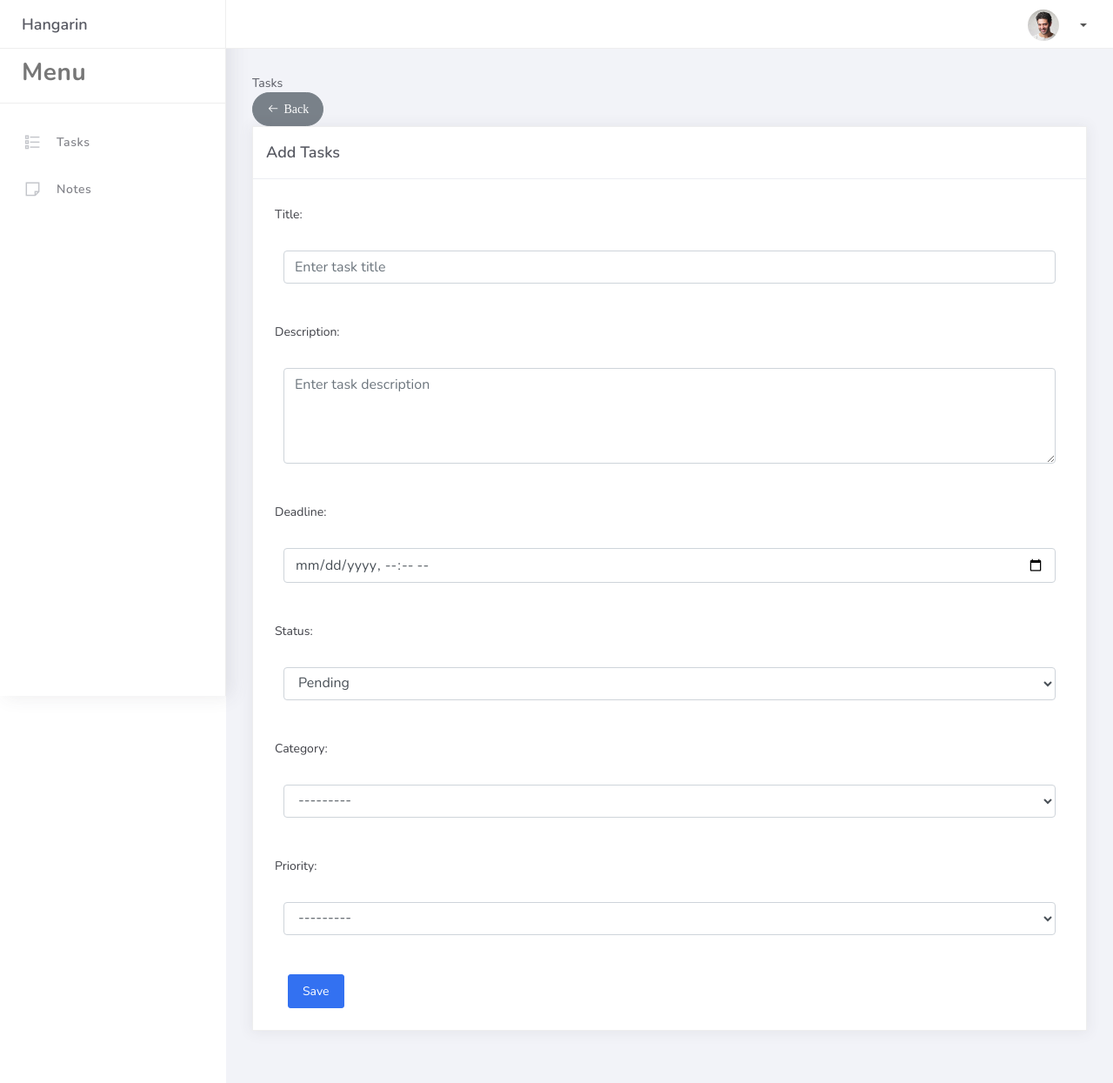
After one commit to JuliusMarckArnesto/Hangarin, a Django app: page /tasks/add in a window 1280 px wide. The commit adds this page. Shown: the whole page at 87% size. Run offline with Django 5.2, Linux system fonts and the light colour scheme; data that the repository does not hold is empty; some libraries are stand-ins or nearby versions.

Commit message:
added create task

```diff
--- /dev/null
+++ b/projectsite/hangarinapp/forms.py
@@ -0,0 +1,58 @@
+from django.forms import ModelForm, DateTimeInput, Textarea, TextInput, Select
+from django import forms
+from django.utils import timezone
+from .models import Task, Note, Category, Priority
+
+class TaskForm(ModelForm):
+    def __init__(self, *args, **kwargs):
+        super().__init__(*args, **kwargs)
+        # Allow saving even when some fields are omitted in the form
+        optional_fields = ['description', 'deadline', 'category', 'priority']
+        for name in optional_fields:
+            if name in self.fields:
+                self.fields[name].required = False
+
+    class Meta:
+        model = Task
+        fields = "__all__"
+        widgets = {
+            'title': TextInput(attrs={
+                'class': 'form-control',
+                'placeholder': 'Enter task title'
+            }),
+            'description': Textarea(attrs={
+                'class': 'form-control',
+                'rows': 4,
+                'placeholder': 'Enter task description'
+            }),
+            'deadline': DateTimeInput(attrs={
+                'class': 'form-control',
+                'type': 'datetime-local'
+            }),
+            'status': Select(attrs={
+                'class': 'form-control'
+            }),
+            'category': Select(attrs={
+                'class': 'form-control'
+            }),
+            'priority': Select(attrs={
+                'class': 'form-control'
+            }),
+        }
+
+    def save(self, commit=True):
+        instance = super().save(commit=False)
+        # Provide sensible defaults for missing fields so model save succeeds
+        if not self.cleaned_data.get('deadline'):
+            instance.deadline = timezone.now()
+        if not self.cleaned_data.get('category'):
+            cat, _ = Category.objects.get_or_create(category_name='Uncategorized')
+            instance.category = cat
+        if not self.cleaned_data.get('priority'):
+            pr, _ = Priority.objects.get_or_create(priority_level='Normal')
+            instance.priority = pr
+        if not self.cleaned_data.get('description'):
+            instance.description = ''
+        if commit:
+            instance.save()
+        return instance
--- a/projectsite/hangarinapp/views.py
+++ b/projectsite/hangarinapp/views.py
@@ -1,6 +1,9 @@
 from django.shortcuts import render
 from django.views.generic.list import ListView
 from hangarinapp.models import Task, Note, SubTask, Category, Priority
+from django.views.generic.edit import CreateView, UpdateView, DeleteView
+from hangarinapp.forms import TaskForm
+from django.urls import reverse_lazy
 
 class TaskListView(ListView):
     model = Task
@@ -8,6 +11,13 @@ class TaskListView(ListView):
     template_name = 'task_list.html'
     paginate_by = None
 
+class TaskCreateView(CreateView):
+    model = Task
+    form_class = TaskForm
+    template_name = 'task_form.html'
+    success_url = reverse_lazy('task-list')
+
+#---- NOTES ----
 class NoteListView(ListView):
     model = Note
     context_object_name = "notelist"
--- a/projectsite/projectsite/settings.py
+++ b/projectsite/projectsite/settings.py
@@ -38,6 +38,7 @@ INSTALLED_APPS = [
     'django.contrib.messages',
     'django.contrib.staticfiles',
     'hangarinapp',
+    'widget_tweaks',
 ]
 
 MIDDLEWARE = [
--- a/projectsite/projectsite/urls.py
+++ b/projectsite/projectsite/urls.py
@@ -16,12 +16,14 @@ Including another URLconf
 """
 from django.contrib import admin
 from django.urls import path
-from hangarinapp.views import TaskListView
+from hangarinapp.views import TaskListView, TaskCreateView
 from hangarinapp import views
 
 urlpatterns = [
     path('admin/', admin.site.urls),
     path('', views.TaskListView.as_view(), name='task-list'),
     path('tasks/', views.TaskListView.as_view(), name='task-list'), #Redundant ba to?
+    path('tasks/add', views.TaskCreateView.as_view(), name='task-add'),
+    #---NOTES---
     path('notes/', views.NoteListView.as_view(), name='note-list'),
 ]
--- a/projectsite/templates/note_list.html
+++ b/projectsite/templates/note_list.html
@@ -33,7 +33,7 @@
                         </div>
                     </form>
                 </div>
-                <div class="col-md-6">
+                <div class="col-md-6 position-sticky">
                     <div class="pull-right position-sticky">
                         <a href="#" class="btn btn-success btn-rounded"><i class="la la-plus"> Add</i></a>
                     </div>
--- /dev/null
+++ b/projectsite/templates/task_form.html
@@ -0,0 +1,30 @@
+{% extends 'base.html' %} {% load static %} {% block content %}
+<div class="content">
+    <div class="container-fluid">
+        <h4.title-page>Tasks</h4>
+        <br/>
+        <div class="positon-sticky">
+            <a href="{% url 'task-list' %}" class="btn btn-secondary btn-rounded"><i class="la la-arrow-left"> Back</i></a>
+        </div>
+        <div class="row">
+            <div class="col-md-12">
+                <div class="card">
+                    <div class="card-header">
+                        <div class="card-title">{% if object %}Update Tasks{% else %}Add Tasks{% endif%}</div>
+                    </div>
+                    <div class="card-body">
+                        <form class="" action="" method="post" novalidate>
+                            {% csrf_token %} {% include 'includes/form.html' %}
+                            <div class="form-group">
+                                <div class="col-md-12 col-sm-3">
+                                    <button type="submit" class="btn btn-primary">Save</button>
+                                </div>
+                            </div>
+                        </form>
+                    </div>
+                </div>
+            </div>
+        </div>
+    </div>
+</div>
+{% endblock %}
--- a/projectsite/templates/task_list.html
+++ b/projectsite/templates/task_list.html
@@ -35,7 +35,7 @@
                 </div>
                 <div class="col-md-6">
                     <div class="pull-right position-sticky">
-                        <a href="#" class="btn btn-success btn-rounded"><i class="la la-plus"> Add</i></a>
+                        <a href="{%url 'task-add' %}" class="btn btn-success btn-rounded"><i class="la la-plus"> Add</i></a>
                     </div>
                 </div>
                 </div>
```
